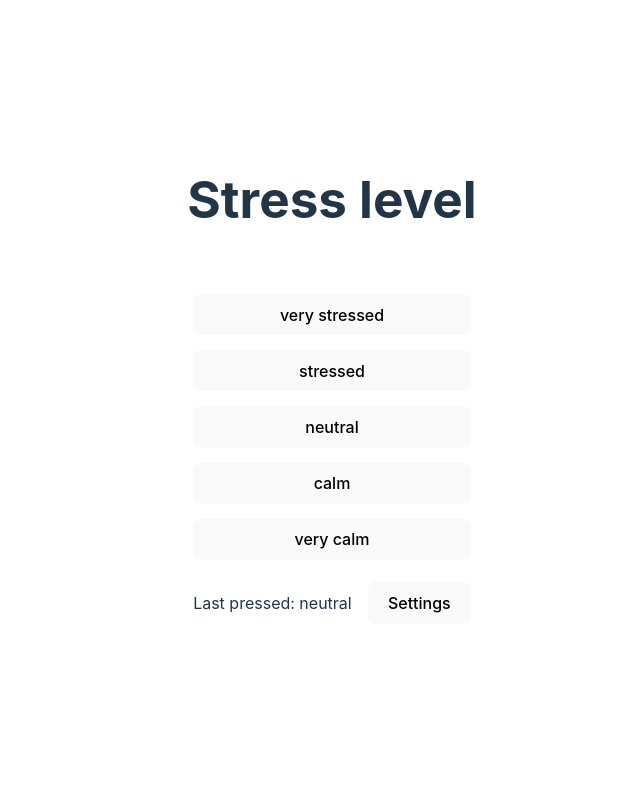
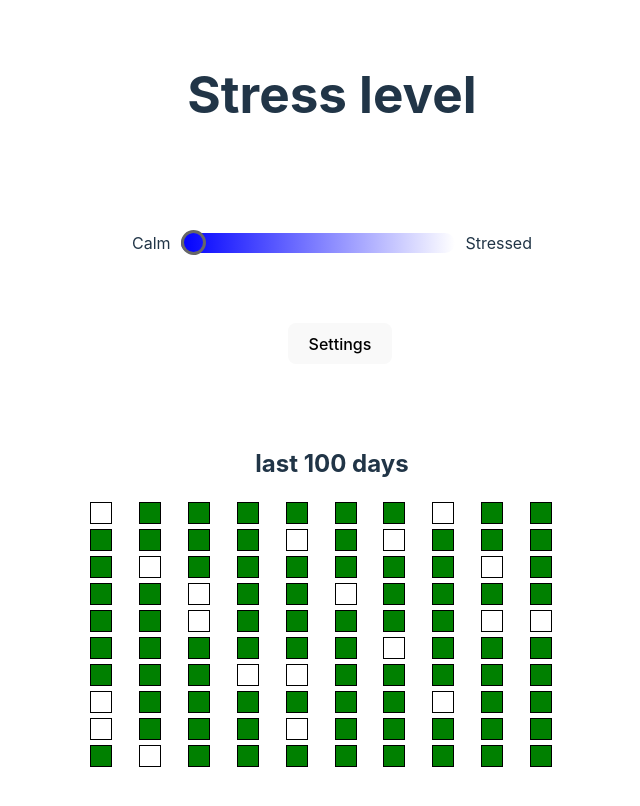
Before and after one commit to zohrehasadi00/CodingIxD, a React (Vite) app in the folder theApp/: page / in a window 1280 px wide. Shown: the top 806 px of the page, without its empty margins (308-948 px from the left). Built offline with nearby package versions, Linux system fonts and the light colour scheme.

Commit message:
Changed buttons to a slider and added last 100 days overview

```diff
--- a/theApp/pages/Home.jsx
+++ b/theApp/pages/Home.jsx
@@ -1,15 +1,30 @@
 import { useState } from 'react';
 import { Link } from 'react-router-dom';
 import '../src/App.css';
+import './Slider.css';
 
 function Home() {
   const [stressLevel, setStressLevel] = useState(2);
+  const [value, setValue] = useState(0);
 
   const stressLevels = ["very stressed", "stressed", "neutral", "calm", "very calm"];
 
-  const handleButtonClick = (level) => {
-    setStressLevel(level);
+  const handleChange = (event) => {
+    setValue(event.target.value);
   };
+
+    // Define grid style
+    const gridStyle = {
+      display: 'grid',
+      gridTemplateColumns: 'repeat(10, 1fr)',
+      gridGap: '5px',
+      marginBottom: '20px',
+    };
+
+    // Generate grid squares
+    const gridSquares = Array.from({ length: 100 }, (_, index) => (
+      <div key={index} style={{ width: '20px', height: '20px', border: '1px solid black', backgroundColor: index % 16 && index % 7 || index === 98 || index === 96 ? 'green' : 'transparent' }}></div>
+    ));
 
   return (
     <>
@@ -18,17 +33,21 @@ function Home() {
       </div>
       <h1>Stress level</h1>
       <div className="card">
-        {/* Container div for stacking buttons */}
-        <div className="button-container">
-          {stressLevels.map((level, index) => (
-            <button key={index} onClick={() => handleButtonClick(index)}>
-              {level}
-            </button>
-          ))}
-        </div>
         <div>
           <div className='inliner'>
-            <p>Last pressed: {stressLevels[stressLevel]}</p>
+            {/* <p>Last pressed: {stressLevels[stressLevel]}</p> */}
+          </div>
+          <div className="slider-container">
+            <span>Calm</span>
+            <input
+              type="range"
+              min="0"
+              max="100"
+              value={value}
+              onChange={handleChange}
+              className="slider"
+            />
+            <span>Stressed</span>
           </div>
           {/* Add a Link component for the settings button */}
           <div className='inliner settings'>
@@ -38,6 +57,9 @@ function Home() {
           </div>
         </div>
       </div>
+      <h2 style={{ marginTop: '50px' }}>last 100 days</h2>
+      {/* Display grid */}
+      <div style={gridStyle}>{gridSquares}</div>
     </>
   );
 }
--- /dev/null
+++ b/theApp/pages/Slider.css
@@ -0,0 +1,34 @@
+.slider-container {
+    width: 400px; /* Adjust width as needed */
+    height: 40px; /* Adjust height as needed to increase clickable area */
+    display: flex;
+    align-items: center;
+    padding: 10px; /* Increase padding to make the slider appear larger */
+  }
+
+  .slider-container span {
+    flex: 0 0 auto;
+  }
+
+  .slider {
+    flex: 1;
+    -webkit-appearance: none;
+    appearance: none;
+    outline: none;
+    background: linear-gradient(to right, blue, white);
+    border-radius: 10px;
+    margin: 0 10px;
+    height: 20px; /* Adjust height as needed */
+    font-size: 16px; /* Adjust font size to make the slider text larger */
+  }
+
+  .slider::-webkit-slider-thumb {
+    -webkit-appearance: none;
+    appearance: none;
+    width: 25px; /* Increase the width to expand the clickable area */
+    height: 25px; /* Increase the height to expand the clickable area */
+    background: transparent;
+    border: 3px solid #676767; /* Add border color */
+    border-radius: 50%;
+    cursor: pointer;
+  }
--- a/theApp/src/App.css
+++ b/theApp/src/App.css
@@ -56,4 +56,5 @@
 
 .settings{
   padding-left: 1em;
+  margin-top: 50px;
 }
```
Lines whose indentation alone changed are shown as unchanged.
